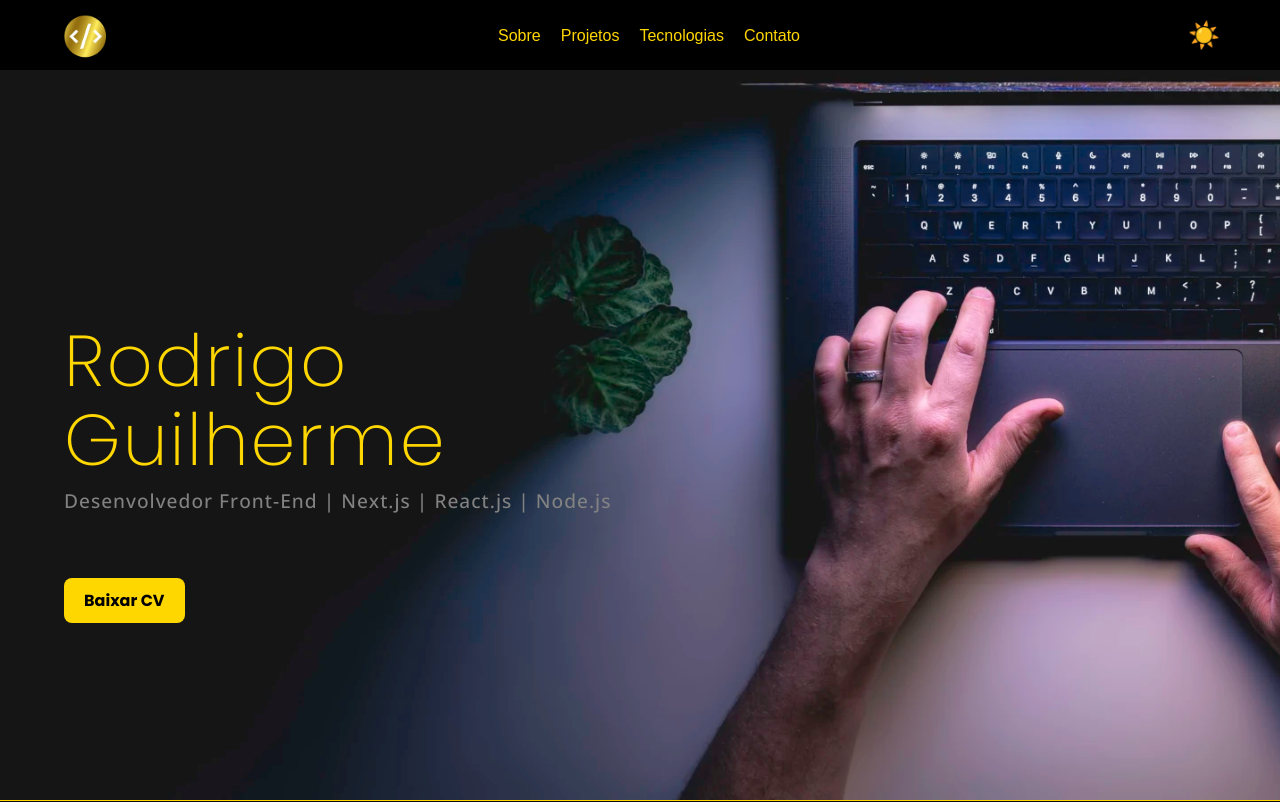
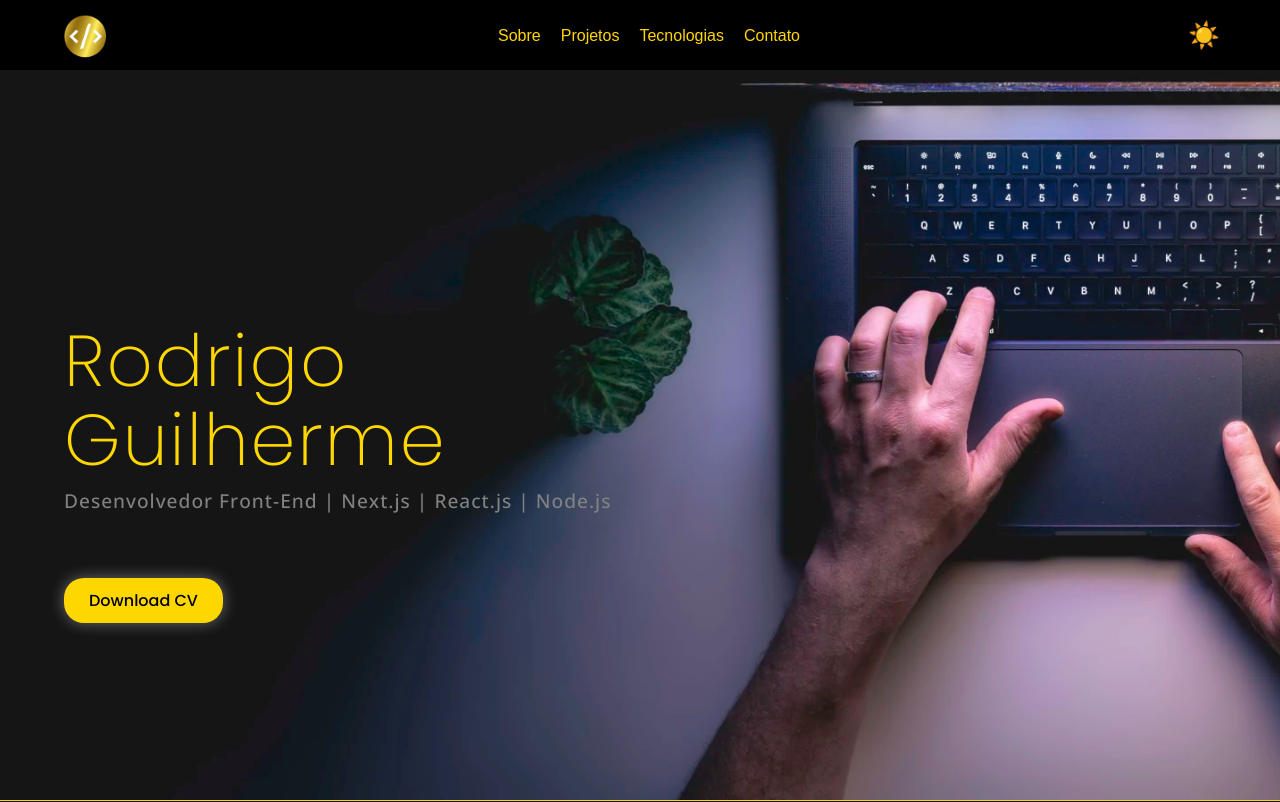
Before and after one commit to Rguilherme09/Portfolio, a Next.js app: page / in a window 1280 px wide. Shown: the top 802 px of the page. Built offline with nearby package versions, Linux system fonts and the light colour scheme; no server answers; a web font is replaced by a local one.

Commit message:
Atualização do botão de baixar cv

```diff
--- a/src/app/page.js
+++ b/src/app/page.js
@@ -39,7 +39,7 @@ export default function Home() {
           Desenvolvedor Front-End | Next.js | React.js | Node.js
         </p>
         <a href="/Currículo_Rodrigo.pdf" download className={styles.botao_cv}>
-          Baixar CV
+          Download CV
         </a>
       </section>
 
--- a/src/app/page.module.css
+++ b/src/app/page.module.css
@@ -56,12 +56,14 @@
 
 .primeira_secao .botao_cv {
   margin-top: 4rem;
-  padding: 10px 20px;
+  padding: 10px 25px;
   background-color: #FFD700;
+  box-shadow: 0 0 15px rgba(255, 254, 254, 0.368);
   color: #000;
   border: none;
-  border-radius: 8px;
-  font-weight: bold;
+  border-radius: 20px;
+  font-family: "Poppins", sans-serif;
+  font-weight: 500;
   cursor: pointer;
   font-size: 1rem;
   text-decoration: none;
```
